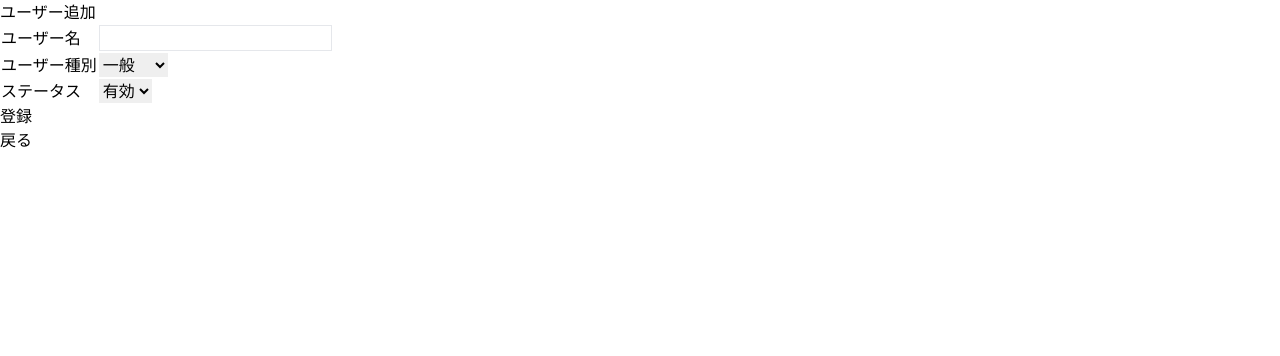
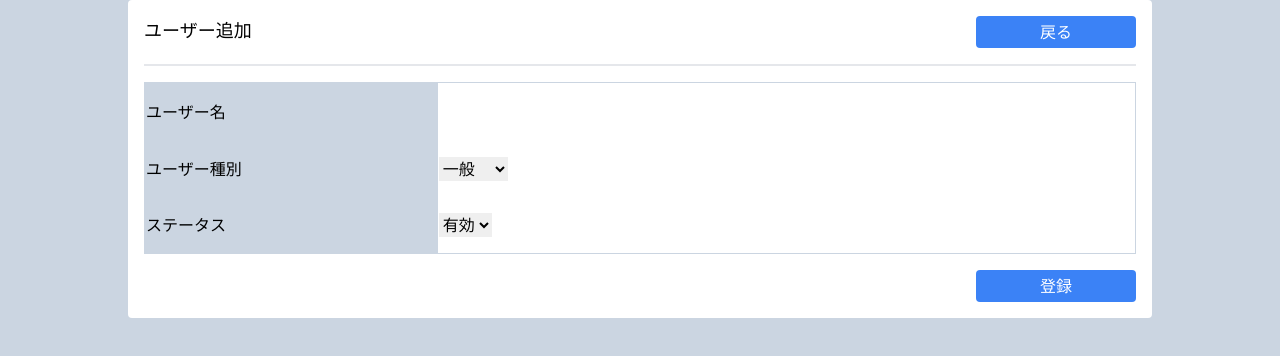
Before and after one commit to mytysoldier/react-apps, a Next.js app in the folder user-management/user-management-frontend/: page /user_add/user_add in a window 1280 px wide. Shown: the top 356 px of the page. Built offline with nearby package versions, Linux system fonts and the light colour scheme.

Commit message:
ユーザー追加ページのレイアウト修正

```diff
--- a/user-management/user-management-frontend/src/pages/user_add/user_add.tsx
+++ b/user-management/user-management-frontend/src/pages/user_add/user_add.tsx
@@ -1,3 +1,4 @@
+import { Button } from "@/components/common/button";
 import { userStatusItems, userTypeItems } from "@/constant/constant";
 import { User, UserStatus, UserType } from "@/types/user";
 import Link from "next/link";
@@ -46,24 +47,33 @@ export default function UserAdd() {
   };
 
   return (
-    <>
-      <h1>ユーザー追加</h1>
+    <div className="h-screen bg-slate-300">
+      <div className="grid">
+        <div className="w-4/5 bg-white rounded place-self-center px-4 py-4">
+          <div className="flex justify-between pb-4 border-b-2">
+            <div className="text-lg">ユーザー追加</div>
             <div>
-        <table>
+              <Link href="/">
+                <Button text="戻る" onClick={() => {}} />
+              </Link>
+            </div>
+          </div>
+          <div className="py-4">
+            <table className="table-auto border border-slate-300 w-full">
               <tbody>
-            <tr>
-              <td>ユーザー名</td>
-              <td>
+                <tr className="h-14">
+                  <td className="bg-slate-300">ユーザー名</td>
+                  <td className="h-full">
                     <input
                       type="text"
                       value={userName}
                       onChange={(e) => setUserName(e.target.value)}
-                  className="border w-full"
+                      className="border-none w-full h-14"
                     />
                   </td>
                 </tr>
-            <tr>
-              <td>ユーザー種別</td>
+                <tr className="h-14">
+                  <td className="bg-slate-300">ユーザー種別</td>
                   <td>
                     <select value={userType} onChange={handleUserTypeSelected}>
                       {userTypeItems.map((item, index) => (
@@ -74,10 +84,13 @@ export default function UserAdd() {
                     </select>
                   </td>
                 </tr>
-            <tr>
-              <td>ステータス</td>
+                <tr className="h-14">
+                  <td className="bg-slate-300">ステータス</td>
                   <td>
-                <select value={userStatus} onChange={handleUserStatusSelected}>
+                    <select
+                      value={userStatus}
+                      onChange={handleUserStatusSelected}
+                    >
                       {userStatusItems.map((item, index) => (
                         <option key={index} value={item}>
                           {item}
@@ -89,12 +102,12 @@ export default function UserAdd() {
               </tbody>
             </table>
           </div>
-      <div>
-        <button onClick={handleSubmit}>登録</button>
+
+          <div className="flex justify-end">
+            <Button text="登録" onClick={handleSubmit} />
           </div>
-      <h2>
-        <Link href="/">戻る</Link>
-      </h2>
-    </>
+        </div>
+      </div>
+    </div>
   );
 }
```
Lines whose indentation alone changed are shown as unchanged.
